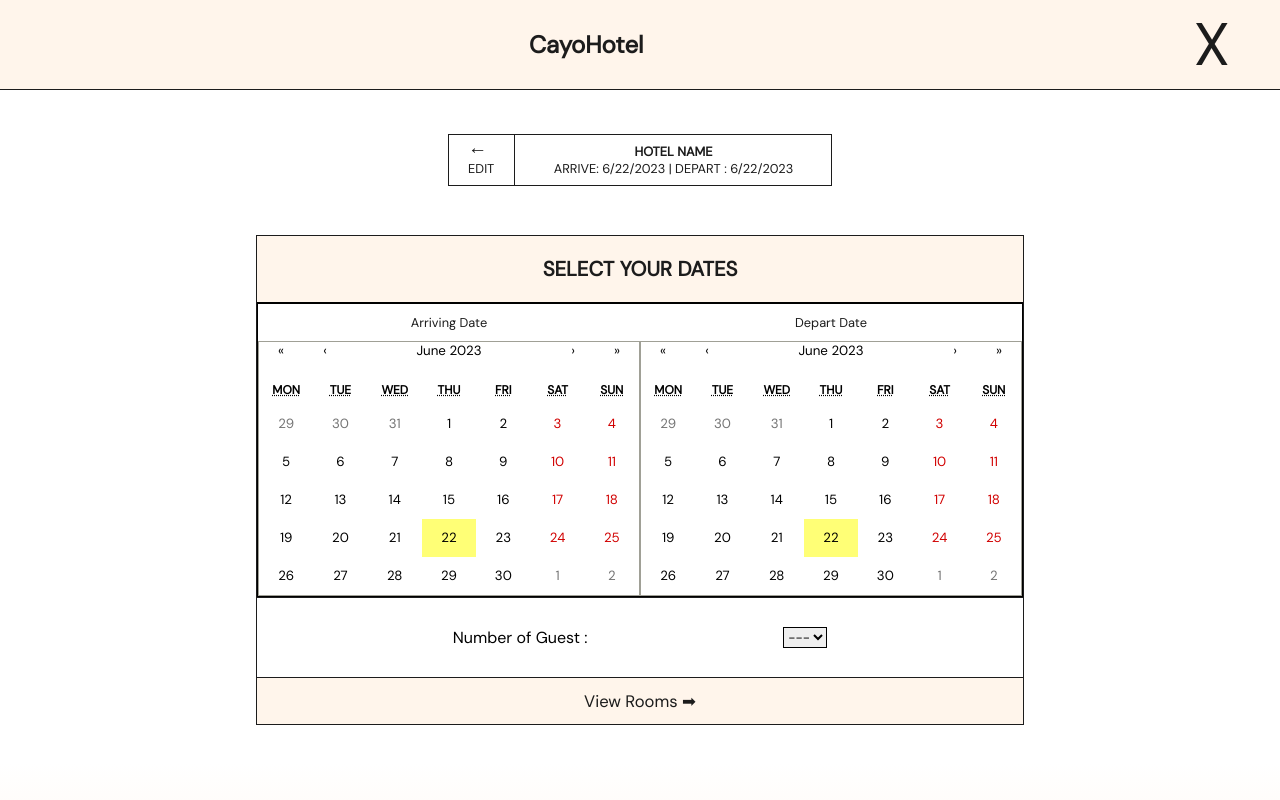
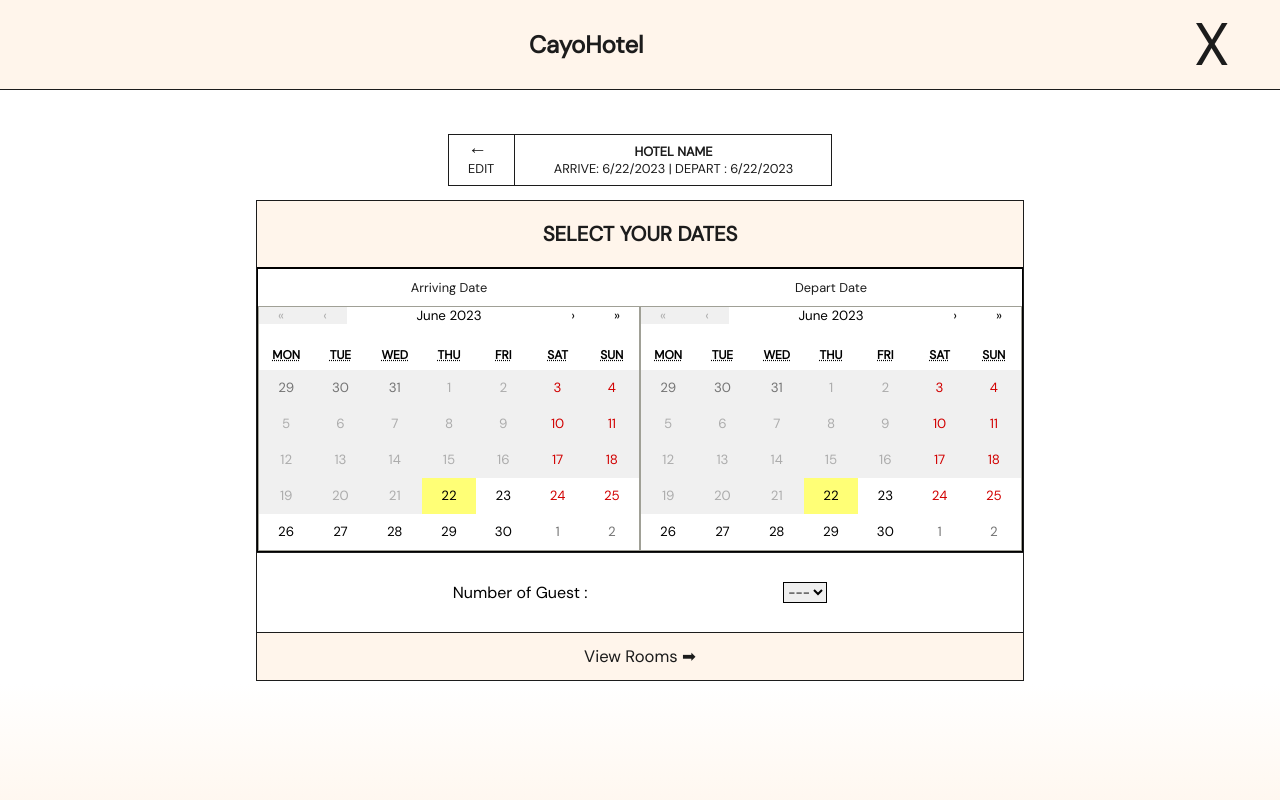
Before and after one commit to NelTeano/Hotel-Reservation, a React (Create React App) app in the folder my-react-app/: page /calendar in a window 1280 px wide. Shown: the top 800 px of the page. Built offline with nearby package versions, Linux system fonts and the light colour scheme.

Commit message:
updated DatePicker.jsx : Calendar

```diff
--- a/my-react-app/src/assets/DatePicker.css
+++ b/my-react-app/src/assets/DatePicker.css
@@ -3,7 +3,6 @@
   justify-content: center;
   align-items: center;
   width: 100%;
-  height: 70vh;
   background-color: white;
 }
 
--- /dev/null
+++ b/my-react-app/src/assets/ReactCalendar.css
@@ -0,0 +1,145 @@
+/* modified for this Hotel-Reservation project */
+
+.react-calendar {
+  width: 350px;
+  max-width: 100%;
+  background: white;
+  border: 1px solid #a0a096;
+  font-family: Arial, Helvetica, sans-serif;
+  line-height: 1.125em;
+}
+
+.react-calendar--doubleView {
+  width: 700px;
+}
+
+.react-calendar--doubleView .react-calendar__viewContainer {
+  display: flex;
+  margin: -0.5em;
+}
+
+.react-calendar--doubleView .react-calendar__viewContainer > * {
+  width: 50%;
+  margin: 0.5em;
+}
+
+.react-calendar,
+.react-calendar *,
+.react-calendar *:before,
+.react-calendar *:after {
+  -moz-box-sizing: border-box;
+  -webkit-box-sizing: border-box;
+  box-sizing: border-box;
+}
+
+.react-calendar button {
+  margin: 0;
+  border: 0;
+  outline: none;
+}
+
+.react-calendar button:enabled:hover {
+  cursor: pointer;
+}
+
+.react-calendar__navigation {
+  display: flex;
+  height: 44px;
+  margin-bottom: 1em;
+}
+
+.react-calendar__navigation button {
+  min-width: 44px;
+  background: none;
+}
+
+.react-calendar__navigation button:disabled {
+  background-color: #f0f0f0;
+}
+
+.react-calendar__navigation button:enabled:hover,
+.react-calendar__navigation button:enabled:focus {
+  background-color: #e6e6e6;
+}
+
+.react-calendar__month-view__weekdays {
+  text-align: center;
+  text-transform: uppercase;
+  font-weight: bold;
+  font-size: 0.75em;
+}
+
+.react-calendar__month-view__weekdays__weekday {
+  padding: 0.5em;
+}
+
+.react-calendar__month-view__weekNumbers .react-calendar__tile {
+  display: flex;
+  align-items: center;
+  justify-content: center;
+  font-size: 0.75em;
+  font-weight: bold;
+}
+
+.react-calendar__month-view__days__day--weekend {
+  color: #d10000;
+}
+
+.react-calendar__month-view__days__day--neighboringMonth {
+  color: #757575;
+}
+
+.react-calendar__year-view .react-calendar__tile,
+.react-calendar__decade-view .react-calendar__tile,
+.react-calendar__century-view .react-calendar__tile {
+  padding: 2em 0.5em;
+}
+
+.react-calendar__tile {
+  max-width: 100%;
+  padding: 10px 6.6667px;
+  background: none;
+  text-align: center;
+  line-height: 16px;
+}
+
+.react-calendar__tile:disabled {
+  background-color: #f0f0f0;
+}
+
+.react-calendar__tile:enabled:hover,
+.react-calendar__tile:enabled:focus {
+  background-color: #e6e6e6;
+}
+
+.react-calendar__tile--now {
+  background: #ffff76;
+}
+
+.react-calendar__tile--now:enabled:hover,
+.react-calendar__tile--now:enabled:focus {
+  background: #ffffa9;
+}
+
+.react-calendar__tile--hasActive {
+  background: #76baff;
+}
+
+.react-calendar__tile--hasActive:enabled:hover,
+.react-calendar__tile--hasActive:enabled:focus {
+  background: #a9d4ff;
+}
+
+.react-calendar__tile--active {
+  background: #2c2c2c;
+  color: white;
+}
+
+.react-calendar__tile--active:enabled:hover,
+.react-calendar__tile--active:enabled:focus {
+  background: #02b2be;
+}
+
+.react-calendar--selectRange .react-calendar__tile--hover {
+  background-color: #e6e6e6;
+}
--- a/my-react-app/src/pages/DatePicker.jsx
+++ b/my-react-app/src/pages/DatePicker.jsx
@@ -1,17 +1,20 @@
 import React from 'react';
 import { Link } from 'react-router-dom';
 import ReactCalendar from 'react-calendar';
-import 'react-calendar/dist/Calendar.css';
 
 import Navigation from '../components/Navigation';
 import Editbox from '../components/Editbox';
 import Footer from '../components/Footer';
 
 import '../assets/DatePicker.css';
+import '../assets/ReactCalendar.css';
 
 export default function DatePicker({ arriveDate, setArriveDate, departDate, setDepartDate, guests, setGuests }) {
   const [calendarBorder, setCalendarBorder] = React.useState('solid black 1px');
   const [selectionBorder, setSelectionBorder] = React.useState('solid black 1px');
+
+  const [startDate, setStartDate] = React.useState(null);
+  const [endDate, setEndDate] = React.useState(null);
 
   React.useEffect(() => {
     setGuests(0);
@@ -57,8 +60,17 @@ export default function DatePicker({ arriveDate, setArriveDate, departDate, setD
             <div>
               <p>Arriving Date </p>
               <ReactCalendar
+                returnValue='start'
+                maxDetail={'month'}
+                minDate={new Date()}
+                allowPartialRange={true}
+                value={[startDate, endDate]}
                 onChange={value => {
                   setCalendarBorder('solid black 1px');
+
+                  setStartDate(value);
+                  setEndDate(value);
+
                   setArriveDate(value.toLocaleDateString());
                 }}
               />
@@ -67,8 +79,15 @@ export default function DatePicker({ arriveDate, setArriveDate, departDate, setD
             <div>
               <p>Depart Date </p>
               <ReactCalendar
+                returnValue='end'
+                maxDetail={'month'}
+                minDate={new Date()}
+                allowPartialRange={true}
+                value={[startDate, endDate]}
                 onChange={value => {
                   setCalendarBorder('solid black 1px');
+
+                  setEndDate(value);
                   setDepartDate(value.toLocaleDateString());
                 }}
               />
```
Also changed, not shown: my-react-app/src/assets/Form.css (line endings or trailing spaces), my-react-app/src/components/Form.js (indentation only).
